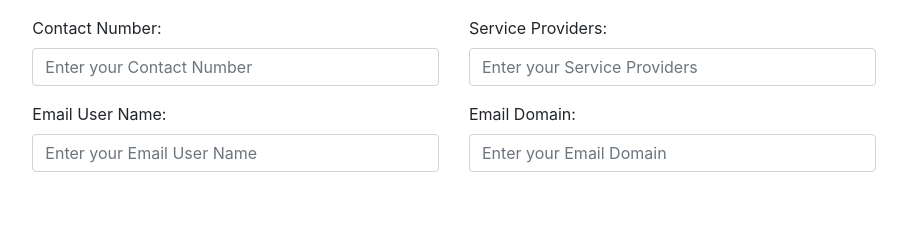
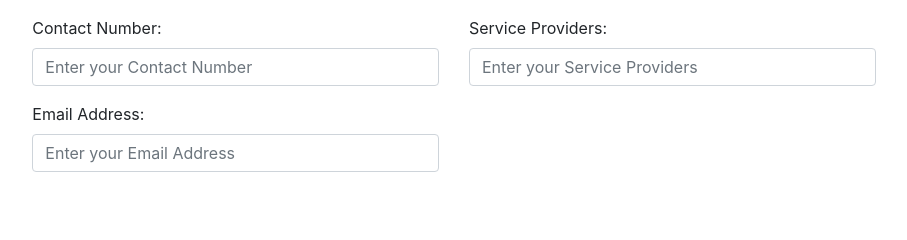
Before and after one commit to DannJohnrem/Phone-Book, a PHP site: page /edit.php in a window 1280 px wide. Shown: the part 156-396 px from the top of the page, without its empty margins (186-1093 px from the left). Run offline with PHP 8.4, Linux system fonts and the light colour scheme.

Commit message:
modified view sql and email add

```diff
--- a/edit.php
+++ b/edit.php
@@ -17,7 +17,7 @@ if (isset($_GET['edit'])) {
 
 	$update = true;
 
-	$result = $conn->query("SELECT * FROM vw_pbk WHERE id=$id");
+	$result = $conn->query("SELECT * FROM vw_pb WHERE id=$id");
 
 	if ($result->num_rows) {
 		$row = $result->fetch_array();
@@ -26,8 +26,7 @@ if (isset($_GET['edit'])) {
 		$contact_type = $row['contact_type'];
 		$contact_num = $row['contact_num'];
 		$service_providers = $row['service_providers'];
-		$user_name = $row['user_name'];
-		$email_domain = $row['email_domain'];
+		$email_add = $row['email_add'];
 
 	}
 }
@@ -39,8 +38,7 @@ if (isset($_POST['update'])) {
 	$contact_type = $_POST['contact_type'];
 	$contact_num = $_POST['contact_num'];
 	$service_providers = $_POST['service_providers'];
-	$user_name = $_POST['user_name'];
-	$email_domain = $_POST['email_domain'];
+	$email_add = $_POST['email_add'];
 
 
 	$update1 = $conn->query("UPDATE contact_info SET contact_name='$contact_name', relationship='$relationship', contact_type='$contact_type' WHERE id=$id") or die($conn->error);
@@ -49,7 +47,7 @@ if (isset($_POST['update'])) {
 		$update2 = $conn->query("UPDATE caller_table SET contact_num='$contact_num', service_providers='$service_providers' WHERE id=$id") or die($conn->error);
 	}
 		if ($update2 === true) {
-			$update3 = $conn->query("UPDATE email_table SET user_name='$user_name', email_domain='$email_domain' WHERE id=$id") or die($conn->error);
+			$update3 = $conn->query("UPDATE email_table SET email_add='email_add' WHERE id=$id") or die($conn->error);
 		}
 			if ($update3 === true) {
 				$_SESSION['message'] = "Record is successfully updated";
@@ -108,13 +106,13 @@ if (isset($_POST['update'])) {
 							<input type="text" name="service_providers" class="form-control" value="<?php echo $service_providers; ?>" placeholder="Enter your Service Providers" maxlength="11">
 						</div>
 						<div class="form-group col-md-6">
-							<label for="user_name">Email User Name: </label>
-							<input type="text" name="user_name" class="form-control" value="<?php echo $user_name; ?>" placeholder="Enter your Email User Name">
+							<label for="email_add">Email Address: </label>
+							<input type="text" name="email_add" class="form-control" placeholder="Enter your Email Address">
 						</div>
-						<div class="form-group col-md-6">
+						<!-- <div class="form-group col-md-6">
 							<label for="email_domain">Email Domain: </label>
 							<input type="text" name="email_domain" class="form-control" value="<?php echo $email_domain;?>" placeholder="Enter your Email Domain">
-						</div>
+						</div> -->
 					</div>
 					<div class="row offset-10">
 						<div class="form-group">
```
